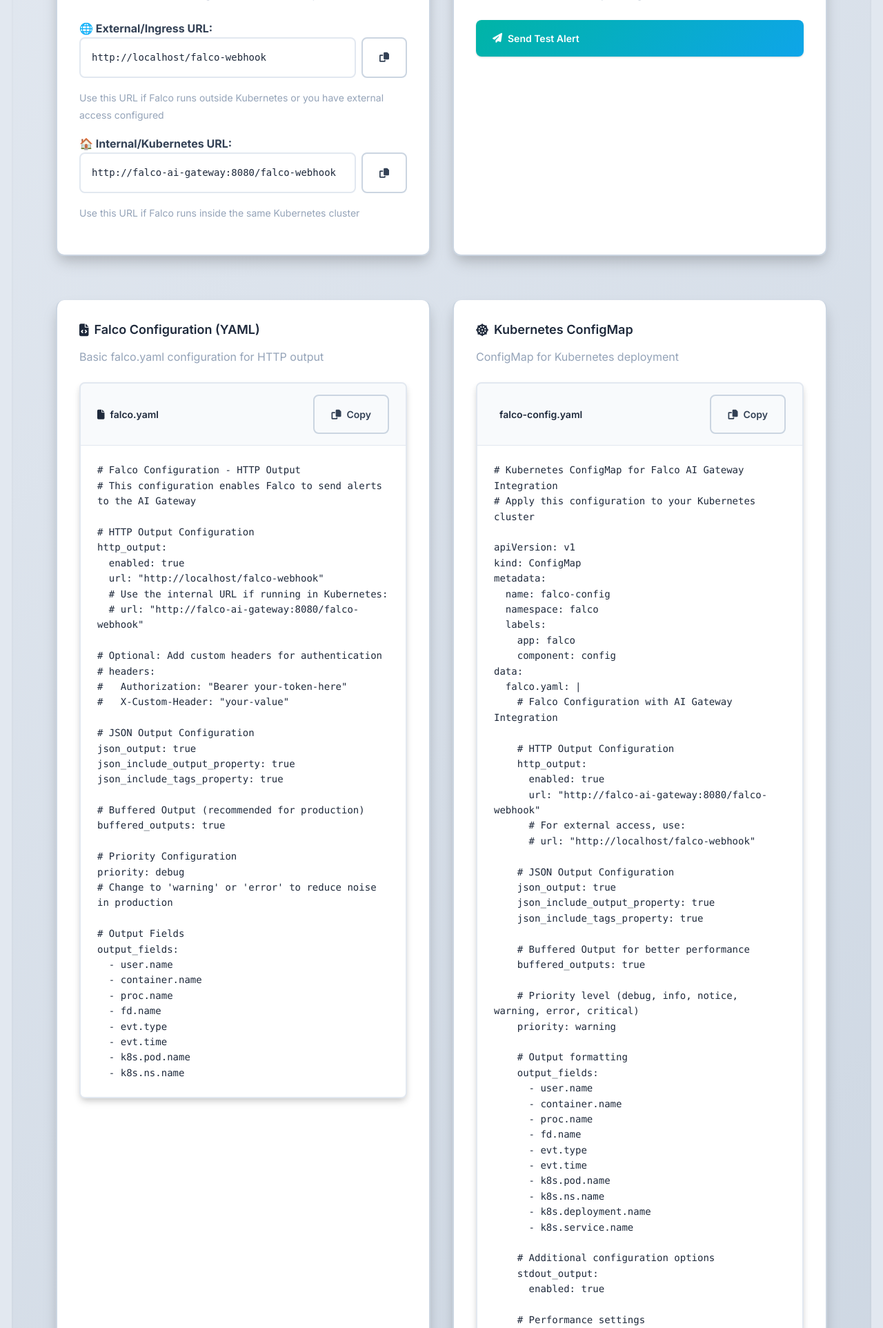
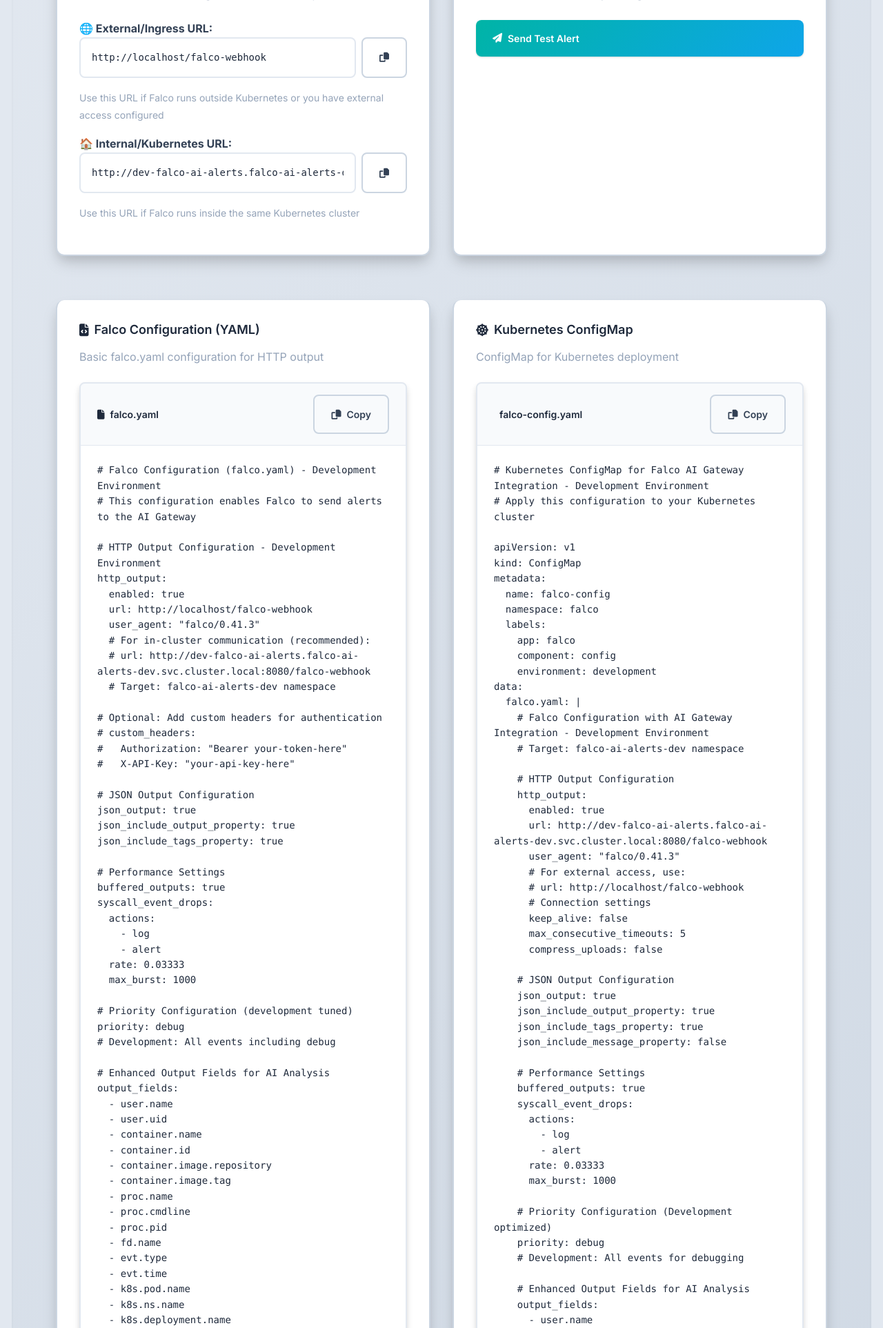
Before and after one commit to maddigsys/falco-ai, a Flask app: page /config/falco in a window 1280 px wide. Shown: the part 424-2349 px from the top of the page at 69% size. Run offline with Flask 3, Linux system fonts and the light colour scheme; some libraries are stand-ins or nearby versions.

Commit message:
feat: enhance Falco configuration page with automatic environment detection
🔧 Smart Environment Detection:
- Added automatic detection of Production vs Development environments
- Uses hostname, port, and domain patterns to determine environment
- Dynamically generates correct webhook URLs for each environment

🎯 Environment-Specific URLs:
- Development: dev-falco-ai-alerts.falco-ai-alerts-dev.svc.cluster.local:8080/falco-webhook
- Production: prod-falco-ai-alerts.falco-ai-alerts.svc.cluster.local:8080/falco-webhook
- External URLs adjust automatically based on current host

📋 Enhanced Configuration Templates:
- YAML configs now include environment context and labels
- Priority settings optimized per environment (debug for dev, warning for prod)
- Detailed deployment instructions with environment-specific paths
- Enhanced output fields for better AI analysis

✨ UI Improvements:
- Environment badges show detected environment (Development/Production)
- Context-aware descriptions explain target namespaces
- Better copy/paste functionality for configurations
- Enhanced debugging and console logging

🎯 Result:
- Easy configuration at http://localhost:8080/config/falco
- Automatic detection and setup for any environment
- Production-ready configurations with environment optimization

```diff
--- a/templates/falco_config.html
+++ b/templates/falco_config.html
@@ -339,65 +339,161 @@
         loadFalcoConfigurations();
     });
 
-    // Generate webhook URLs
+    // Environment detection and webhook URL generation
+    function detectEnvironment() {
+        const hostname = window.location.hostname;
+        const port = window.location.port;
+
+        console.log('🔍 Environment Detection:', { hostname, port });
+
+        // Development indicators (check first to prioritize local development)
+        if (hostname === 'localhost' ||
+            hostname === '127.0.0.1' ||
+            hostname.includes('dev') ||
+            hostname.includes('development') ||
+            port === '8080' ||
+            port === '3000') {
+            console.log('✅ Development environment detected');
+            return false;
+        }
+
+        // Production indicators
+        if (hostname.includes('prod') ||
+            hostname.includes('production') ||
+            (port !== '8080' && port !== '3000' && port !== '') ||
+            hostname.match(/^[^.]+\.[^.]+\.[^.]+$/)) { // Domain with TLD
+            console.log('✅ Production environment detected');
+            return true;
+        }
+
+        // Default to production for safety
+        console.log('⚠️ Environment detection defaulted to production');
+        return true;
+    }
+
+    function generateInternalWebhookUrl(isProduction) {
+        if (isProduction) {
+            return 'http://prod-falco-ai-alerts.falco-ai-alerts.svc.cluster.local:8080/falco-webhook';
+        } else {
+            return 'http://dev-falco-ai-alerts.falco-ai-alerts-dev.svc.cluster.local:8080/falco-webhook';
+        }
+    }
+
+    // Generate webhook URLs with environment detection
     function generateWebhookUrls() {
         const protocol = window.location.protocol;
         const host = window.location.host;
         const externalUrl = `${protocol}//${host}/falco-webhook`;
 
-        // For internal URL, use service name if available
-        const internalUrl = `http://falco-ai-gateway:8080/falco-webhook`;
+        // Detect environment and generate appropriate internal URL
+        const isProduction = detectEnvironment();
+        const internalUrl = generateInternalWebhookUrl(isProduction);
+        const envLabel = isProduction ? 'Production' : 'Development';
+
+        console.log(`🔧 Generated URLs for ${envLabel} environment:`, {
+            external: externalUrl,
+            internal: internalUrl
+        });
 
         document.getElementById('externalWebhookUrl').value = externalUrl;
         document.getElementById('internalWebhookUrl').value = internalUrl;
+
+        // Update labels to show detected environment
+        updateEnvironmentLabels(isProduction);
     }
 
-    // Load Falco configurations
+    function updateEnvironmentLabels(isProduction) {
+        const environmentBadge = isProduction ?
+            '<span class="badge bg-success ms-2">Production</span>' :
+            '<span class="badge bg-warning ms-2">Development</span>';
+
+        // Update internal URL label
+        const internalLabel = document.querySelector('label[class="fw-bold"]:nth-of-type(2)');
+        if (internalLabel) {
+            internalLabel.innerHTML = `🏠 Internal/Kubernetes URL: ${environmentBadge}`;
+        }
+
+        // Update description text
+        const internalDescription = internalLabel?.parentElement?.querySelector('small');
+        if (internalDescription) {
+            const envContext = isProduction ?
+                'production (prod-) services in falco-ai-alerts namespace' :
+                'development (dev-) services in falco-ai-alerts-dev namespace';
+            internalDescription.innerHTML = `Use this URL if Falco runs inside the same Kubernetes cluster (targets ${envContext})`;
+        }
+    }
+
+    // Load Falco configurations with environment context
     function loadFalcoConfigurations() {
         const externalUrl = document.getElementById('externalWebhookUrl').value;
         const internalUrl = document.getElementById('internalWebhookUrl').value;
+        const isProduction = detectEnvironment();
+        const envLabel = isProduction ? 'Production' : 'Development';
+        const namespace = isProduction ? 'falco-ai-alerts' : 'falco-ai-alerts-dev';
 
-        // Generate Falco YAML configuration
-        const falcoYaml = `# Falco Configuration - HTTP Output
+        // Generate Falco YAML configuration with environment context
+        const falcoYaml = `# Falco Configuration (falco.yaml) - ${envLabel} Environment
 # This configuration enables Falco to send alerts to the AI Gateway
 
-# HTTP Output Configuration
+# HTTP Output Configuration - ${envLabel} Environment
 http_output:
   enabled: true
-  url: "${externalUrl}"
-  # Use the internal URL if running in Kubernetes:
-  # url: "${internalUrl}"
+  url: ${externalUrl}
+  user_agent: "falco/0.41.3"
+  # For in-cluster communication (recommended):
+  # url: ${internalUrl}
+  # Target: ${namespace} namespace
 
 # Optional: Add custom headers for authentication
-# headers:
+# custom_headers:
 #   Authorization: "Bearer your-token-here"
-#   X-Custom-Header: "your-value"
+#   X-API-Key: "your-api-key-here"
 
 # JSON Output Configuration
 json_output: true
 json_include_output_property: true
 json_include_tags_property: true
 
-# Buffered Output (recommended for production)
+# Performance Settings
 buffered_outputs: true
+syscall_event_drops:
+  actions:
+    - log
+    - alert
+  rate: 0.03333
+  max_burst: 1000
 
-# Priority Configuration
-priority: debug
-# Change to 'warning' or 'error' to reduce noise in production
+# Priority Configuration (${envLabel.toLowerCase()} tuned)
+priority: ${isProduction ? 'warning' : 'debug'}
+# ${isProduction ? 'Production: Only warning+ events' : 'Development: All events including debug'}
 
-# Output Fields
+# Enhanced Output Fields for AI Analysis
 output_fields:
   - user.name
+  - user.uid
   - container.name
+  - container.id
+  - container.image.repository
+  - container.image.tag
   - proc.name
+  - proc.cmdline
+  - proc.pid
   - fd.name
   - evt.type
   - evt.time
   - k8s.pod.name
-  - k8s.ns.name`;
+  - k8s.ns.name
+  - k8s.deployment.name
+  - k8s.service.name
 
-        // Generate Kubernetes ConfigMap
-        const k8sConfig = `# Kubernetes ConfigMap for Falco AI Gateway Integration
+# Optional: Disable other outputs to reduce noise
+stdout_output:
+  enabled: ${isProduction ? 'false' : 'true'}
+file_output:
+  enabled: false`;
+
+        // Generate Kubernetes ConfigMap with environment context
+        const k8sConfig = `# Kubernetes ConfigMap for Falco AI Gateway Integration - ${envLabel} Environment
 # Apply this configuration to your Kubernetes cluster
 
 apiVersion: v1
@@ -408,33 +504,55 @@ metadata:
   labels:
     app: falco
     component: config
+    environment: ${envLabel.toLowerCase()}
 data:
   falco.yaml: |
-    # Falco Configuration with AI Gateway Integration
+    # Falco Configuration with AI Gateway Integration - ${envLabel} Environment
+    # Target: ${namespace} namespace
 
     # HTTP Output Configuration
     http_output:
       enabled: true
-      url: "${internalUrl}"
+      url: ${internalUrl}
+      user_agent: "falco/0.41.3"
       # For external access, use:
-      # url: "${externalUrl}"
+      # url: ${externalUrl}
+      # Connection settings
+      keep_alive: false
+      max_consecutive_timeouts: 5
+      compress_uploads: false
 
     # JSON Output Configuration
     json_output: true
     json_include_output_property: true
     json_include_tags_property: true
+    json_include_message_property: false
 
-    # Buffered Output for better performance
+    # Performance Settings
     buffered_outputs: true
+    syscall_event_drops:
+      actions:
+        - log
+        - alert
+      rate: 0.03333
+      max_burst: 1000
 
-    # Priority level (debug, info, notice, warning, error, critical)
-    priority: warning
+    # Priority Configuration (${envLabel} optimized)
+    priority: ${isProduction ? 'warning' : 'debug'}
+    # ${isProduction ? 'Production: Only warning+ to reduce noise' : 'Development: All events for debugging'}
 
-    # Output formatting
+    # Enhanced Output Fields for AI Analysis
     output_fields:
       - user.name
+      - user.uid
       - container.name
+      - container.id
+      - container.image.repository
+      - container.image.tag
       - proc.name
+      - proc.cmdline
+      - proc.pid
+      - proc.ppid
       - fd.name
       - evt.type
       - evt.time
@@ -443,29 +561,38 @@ data:
       - k8s.deployment.name
       - k8s.service.name
 
-    # Additional configuration options
+    # Environment-specific settings
     stdout_output:
-      enabled: true
+      enabled: ${isProduction ? 'false' : 'true'}
 
-    # Performance settings
-    syscall_event_drops:
-      actions:
-        - log
-        - alert
-      rate: 0.03333
-      max_burst: 1000
+    file_output:
+      enabled: false
 
     # Metadata configuration
     metadata:
       enabled: true
       hostname: true
 
+    # Engine configuration
+    load_plugins:
+      - container
+
 ---
-# Deployment instructions:
-# 1. Save this as falco-config.yaml
-# 2. Apply: kubectl apply -f falco-config.yaml
-# 3. Restart Falco pods: kubectl rollout restart daemonset/falco -n falco
-# 4. Check logs: kubectl logs -n falco -l app=falco --tail=50`;
+# Deployment Instructions for ${envLabel} Environment:
+#
+# 1. Save this configuration as falco-config-${envLabel.toLowerCase()}.yaml
+# 2. Apply the ConfigMap:
+#    kubectl apply -f falco-config-${envLabel.toLowerCase()}.yaml
+# 3. Restart Falco to load new configuration:
+#    kubectl rollout restart daemonset/falco -n falco
+# 4. Verify configuration:
+#    kubectl logs -n falco -l app=falco --tail=20
+# 5. Test connectivity:
+#    kubectl logs -n ${namespace} -l app=falco-ai-alerts --tail=10
+#
+# Environment: ${envLabel}
+# Target Service: ${namespace}
+# Webhook URL: ${internalUrl}`;
 
         document.getElementById('falcoYamlConfig').textContent = falcoYaml;
         document.getElementById('falcoK8sConfig').textContent = k8sConfig;
```
